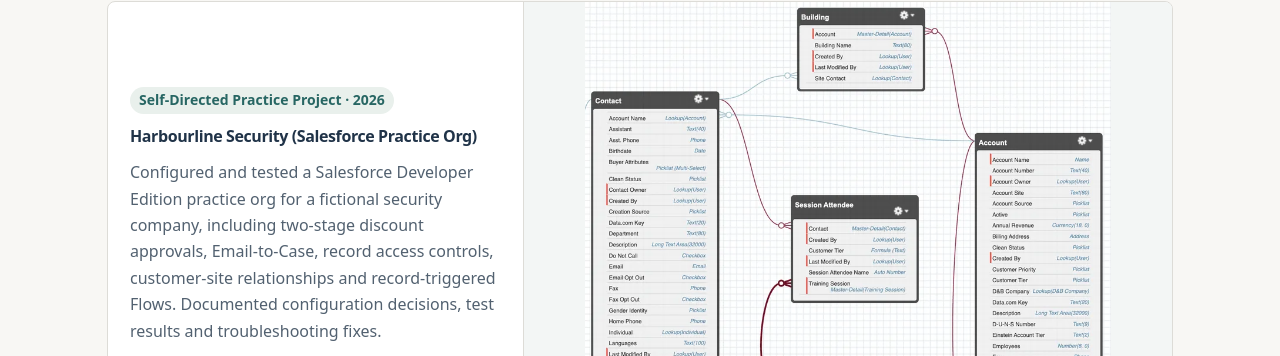
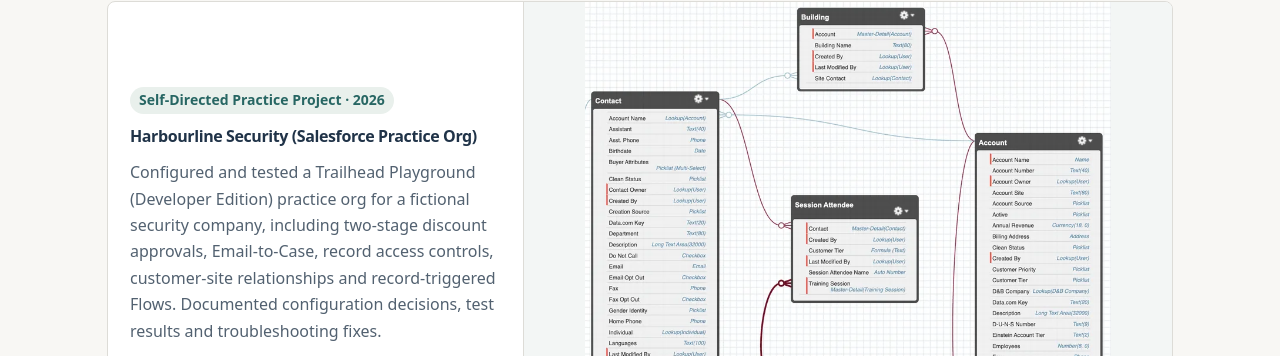
Before and after one commit to serapozturkkucuk/serapozturkkucuk.github.io, a Jekyll site: the page built from experience/index.html, in a window 1280 px wide and 900 px high, scrolled down 591 px. Shown: the part 99-455 px from the top of the window. Built offline with Jekyll 4.4.1, drawn with Linux system fonts in a browser that asks for light colours.

Commit message:
Correct Harbourline practice org type on Experience card

```diff
--- a/experience/index.html
+++ b/experience/index.html
@@ -27,7 +27,7 @@ redirect_from: /about/
     <div>
       <span class="pill">Self-Directed Practice Project · 2026</span>
       <h3>Harbourline Security (Salesforce Practice Org)</h3>
-      <p>Configured and tested a Salesforce Developer Edition practice org for a fictional security company, including two-stage discount approvals, Email-to-Case, record access controls, customer-site relationships and record-triggered Flows. Documented configuration decisions, test results and troubleshooting fixes.</p>
+      <p>Configured and tested a Trailhead Playground (Developer Edition) practice org for a fictional security company, including two-stage discount approvals, Email-to-Case, record access controls, customer-site relationships and record-triggered Flows. Documented configuration decisions, test results and troubleshooting fixes.</p>
       <a class="btn primary" href="{{ '/projects/harbourline/' | relative_url }}">Explore Harbourline Case Study</a>
     </div>
     <a class="experience-project-image" href="{{ '/assets/img/harbourline/schema.webp' | relative_url }}" target="_blank" rel="noopener noreferrer" aria-label="View Full-Size Salesforce Schema Builder Screenshot">
```
